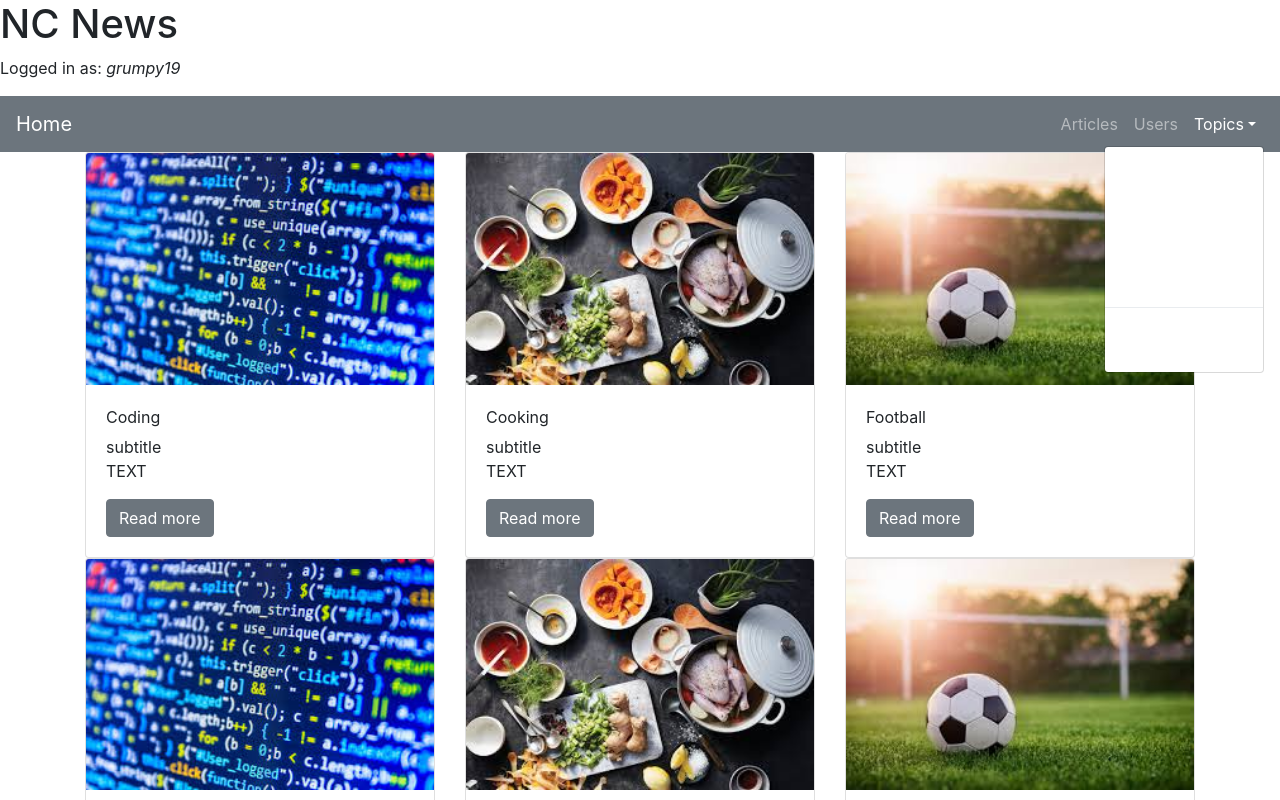
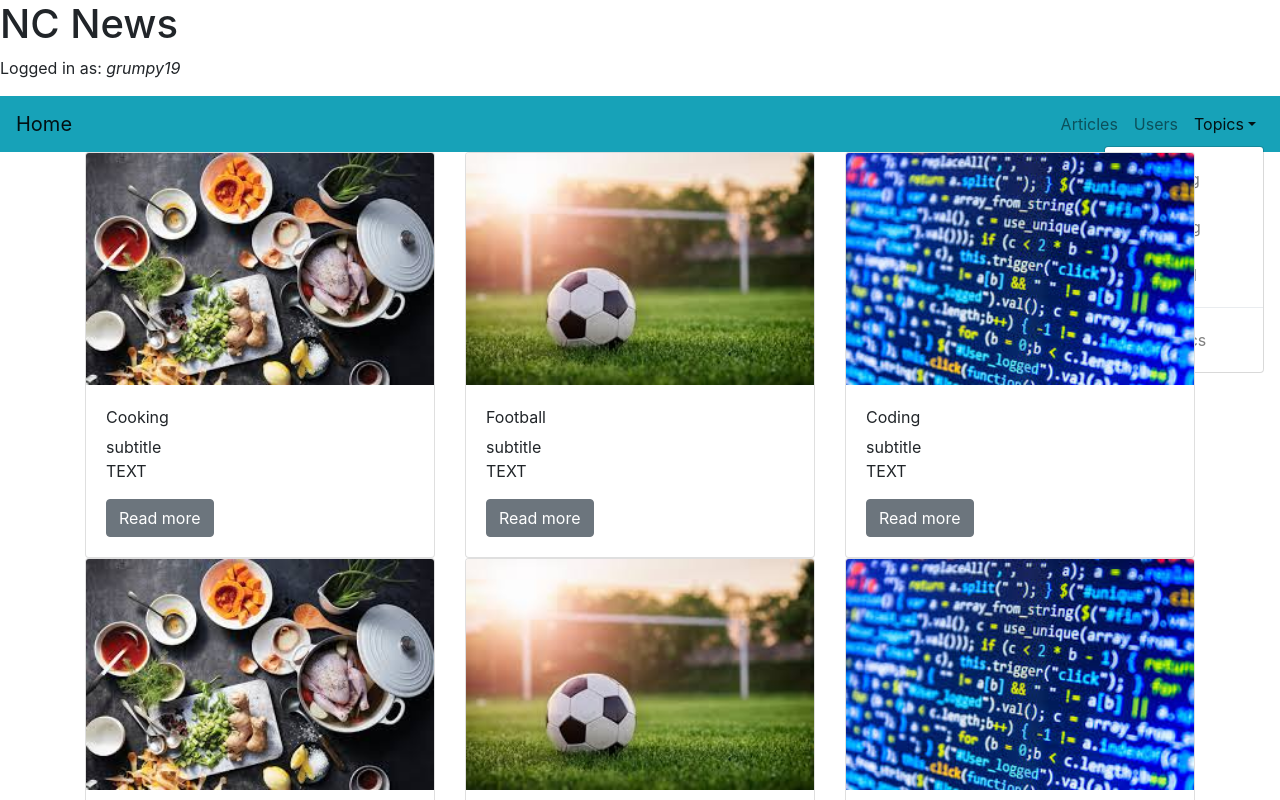
Before and after one commit to poalina/nc-news-fe, a React (Create React App) app: page / in a window 1280 px wide. Both pictures are taken after a click on the link "Topics". Shown: the top 800 px of the page. Built offline with nearby package versions, Linux system fonts and the light colour scheme.

Commit message:
updated navBar and articles card

```diff
--- a/src/Components/Card2.jsx
+++ b/src/Components/ArticleCard2.jsx
@@ -13,18 +13,9 @@ import {
   Button
 } from "reactstrap";
 
-export default function Card2() {
+export default function ArticleCard2() {
   return (
     <CardDeck>
-      <Card>
-        <CardImg top width="100%" src={imgCoding} alt="Card image cap" />
-        <CardBody>
-          <CardTitle>Coding</CardTitle>
-          <CardSubtitle>subtitle</CardSubtitle>
-          <CardText>TEXT</CardText>
-          <Button>Read more</Button>
-        </CardBody>
-      </Card>
       <Card>
         <CardImg top width="100%" src={imgCooking} alt="Card image cap" />
         <CardBody>
@@ -43,6 +34,15 @@ export default function Card2() {
           <Button>Read more</Button>
         </CardBody>
       </Card>
+      <Card>
+        <CardImg top width="100%" src={imgCoding} alt="Card image cap" />
+        <CardBody>
+          <CardTitle>Coding</CardTitle>
+          <CardSubtitle>subtitle</CardSubtitle>
+          <CardText>TEXT</CardText>
+          <Button>Read more</Button>
+        </CardBody>
+      </Card>
     </CardDeck>
   );
 }
--- a/src/Components/ArticlesList.jsx
+++ b/src/Components/ArticlesList.jsx
@@ -3,7 +3,7 @@ import * as api from "../utils/api";
 
 import ErrorPage from "./ErrorPage";
 import Sort from "./Sort";
-import { Spinner } from "reactstrap";
+import { Spinner, Button } from "reactstrap";
 import Card1 from "./Card1";
 
 export default class ArticlesList extends Component {
@@ -32,9 +32,10 @@ export default class ArticlesList extends Component {
         this.setState({ err: err.response.data.msg, isLoading: false });
       });
   };
+  changePage = num => {};
 
   render() {
-    const { articles, isLoading, err } = this.state;
+    const { articles, isLoading, err, page } = this.state;
     // const { path } = this.props;
     // if statement if '/' show Card1, if path="/articles" show card 2
     if (isLoading)
@@ -53,8 +54,15 @@ export default class ArticlesList extends Component {
           })}
         </ul>
         {/* NO FUNCTIONALITY YET */}
-        <button> Prev page</button>
-        <button> Next page</button>
+        <Button
+          disabled={page === 1}
+          onClick={() => {
+            console.log("clicked");
+          }}
+        >
+          Prev page
+        </Button>
+        <Button> Next page</Button>
       </div>
     );
   }
--- a/src/Components/ErrorPage.js
+++ b/src/Components/ErrorPage.js
@@ -1,7 +1,13 @@
 import React from "react";
 import err404ufo from "../Pictures/robot-error.webp";
+import { Link } from "@reach/router";
 
 export default function ErrorPage(props) {
-  if (!props.err) return <img src={err404ufo} alt="error logo" />;
+  if (!props.err)
+    return (
+      <Link to="/">
+        <img src={err404ufo} alt="error logo" />
+      </Link>
+    );
   return <div>{props.err}</div>;
 }
--- a/src/Components/Home.jsx
+++ b/src/Components/Home.jsx
@@ -1,7 +1,7 @@
 // import ArticlesList from "./ArticlesList";
 // import { Spinner } from "reactstrap";
 import ErrorPage from "./ErrorPage";
-import Card2 from "./Card2";
+import ArticleCard2 from "./ArticleCard2";
 
 import React, { Component } from "react";
 
@@ -18,8 +18,8 @@ export default class Home extends Component {
     if (err) return <ErrorPage err={err} />;
     return (
       <div>
-        <Card2 />
-        <Card2 />
+        <ArticleCard2 />
+        <ArticleCard2 />
         {/* <ArticlesList limit="4" /> */}
       </div>
     );
--- a/src/Components/NavBar.jsx
+++ b/src/Components/NavBar.jsx
@@ -20,11 +20,11 @@ const NavBar = () => {
 
   return (
     <div>
-      <Navbar color="secondary" dark expand="md">
+      <Navbar color="info" light expand="md">
         <NavbarBrand href="/">Home</NavbarBrand>
         <NavbarToggler onClick={toggle} />
         <Collapse isOpen={isOpen} navbar>
-          <Nav className="ml-auto" navbar position="fixed">
+          <Nav className="ml-auto position-sticky" navbar>
             <NavItem>
               <NavLink href="/articles">Articles</NavLink>
             </NavItem>
@@ -35,7 +35,7 @@ const NavBar = () => {
               <DropdownToggle nav caret>
                 Topics
               </DropdownToggle>
-              <DropdownMenu right>
+              <DropdownMenu right color="danger">
                 <DropdownItem>
                   <NavLink href="/topics/cooking">Cooking</NavLink>
                 </DropdownItem>
--- a/src/utils/api.js
+++ b/src/utils/api.js
@@ -4,7 +4,7 @@ const baseURL = "https://nc-new-app.herokuapp.com/api";
 export const getAllArticles = async (topic, username, sort_by, limit) => {
   return await axios
     .get(`${baseURL}/articles`, {
-      params: { topic, author: username, sort_by: sort_by, limit }
+      params: { topic, author: username, sort_by: sort_by, limit: 3 }
     })
     .then(({ data }) => {
       return data;
```
Also changed, not shown: 1 other file (tests, documents, lock files or other folders).
